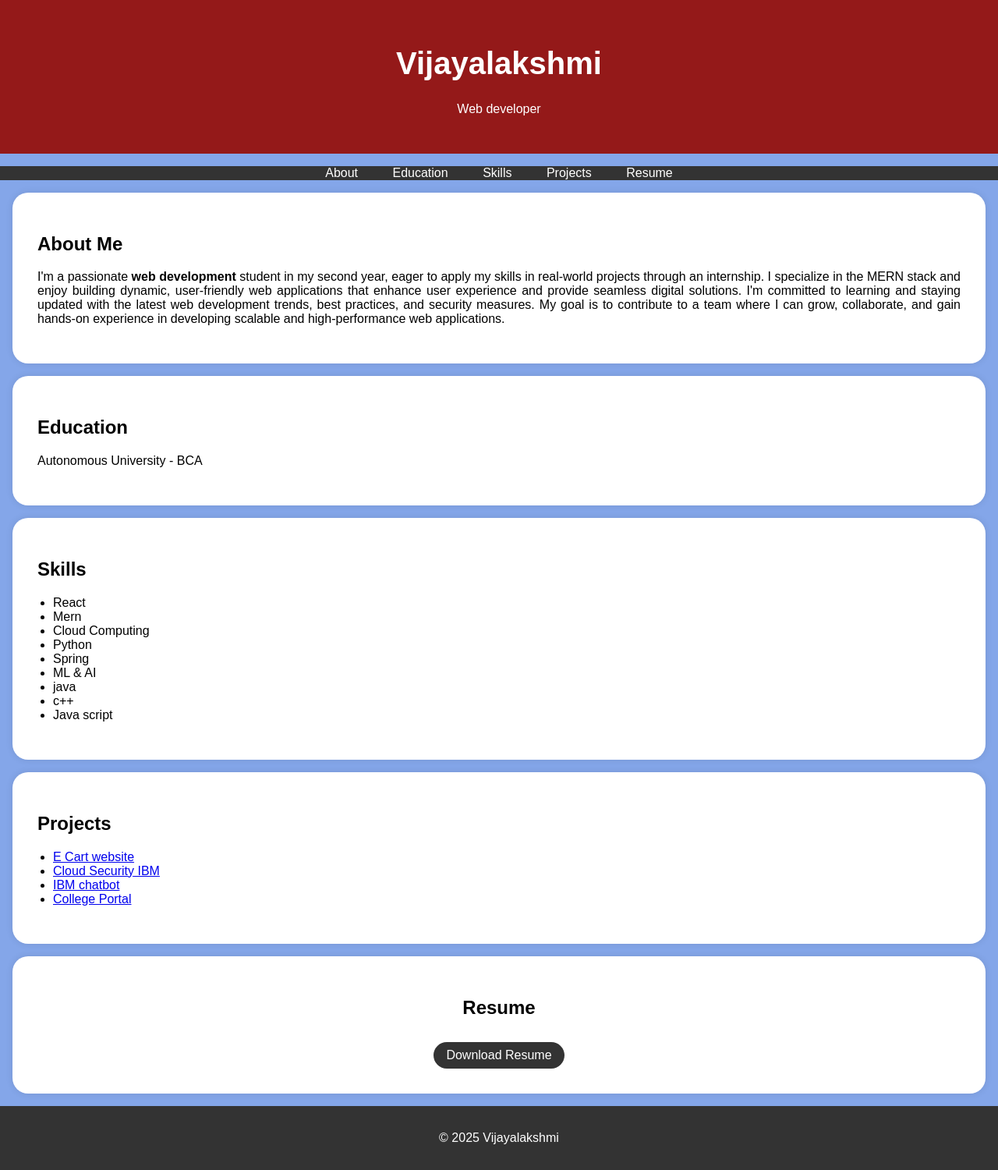
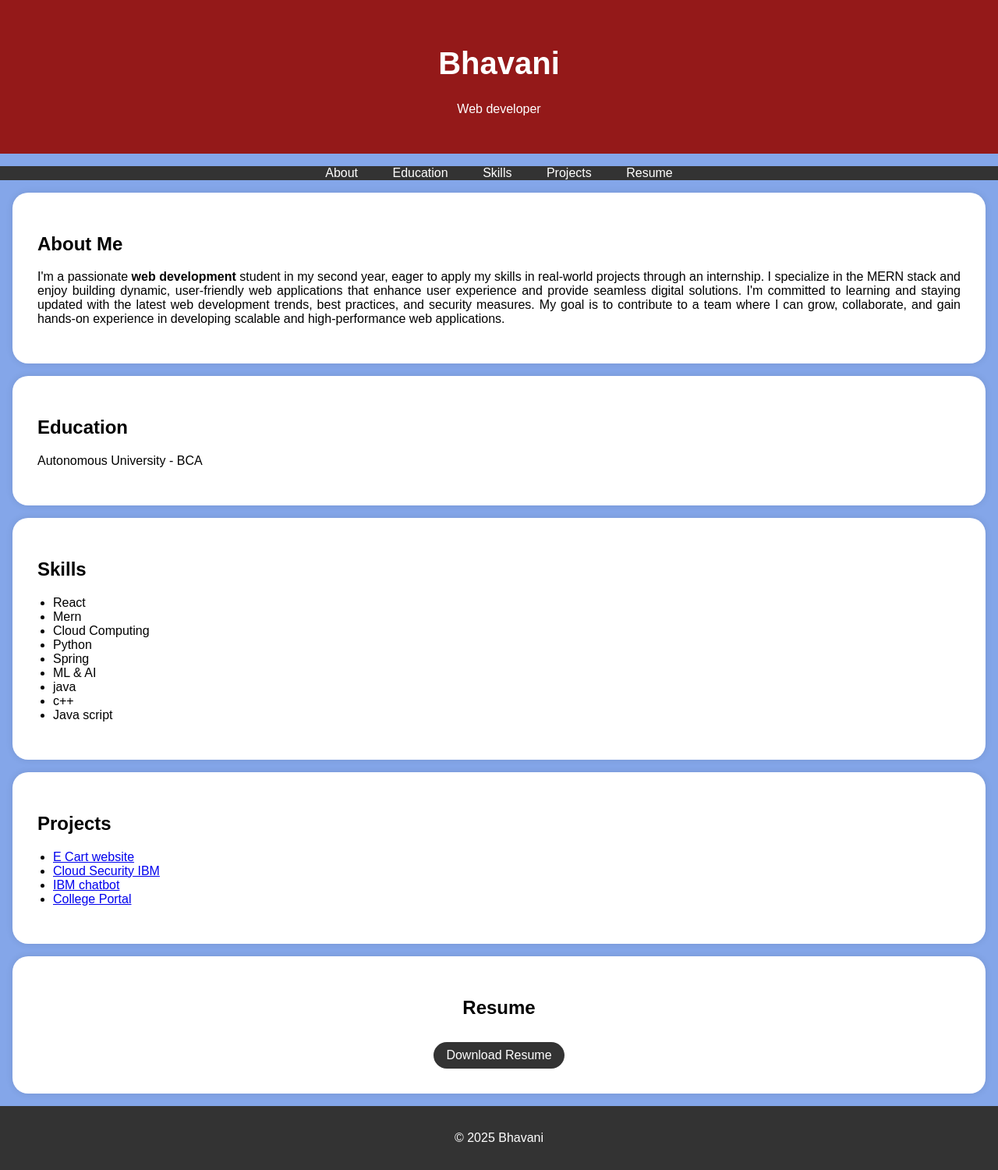
Before and after one commit to Bhavani-git-sudo/portfolio, a plain HTML site: page index.html in a window 1280 px wide. Shown: the whole page at 78% size. Drawn offline with Linux system fonts and the light colour scheme.

Commit message:
add changes

```diff
--- a/index.html
+++ b/index.html
@@ -105,7 +105,7 @@
         <div class="header-content">
             <!-- Add your profile picture here -->
             <!-- <img src="passport photo.jpg" alt="Your Profile Picture" class="profile-picture"> -->
-            <h1>Vijayalakshmi</h1>
+            <h1>Bhavani</h1>
             <p>Web developer</p>
         </div>
     </header>
@@ -186,7 +186,7 @@
     </section>
 
     <footer>
-        <p>&copy; 2025 Vijayalakshmi</p>
+        <p>&copy; 2025 Bhavani</p>
     </footer>
 
     <script>
```
